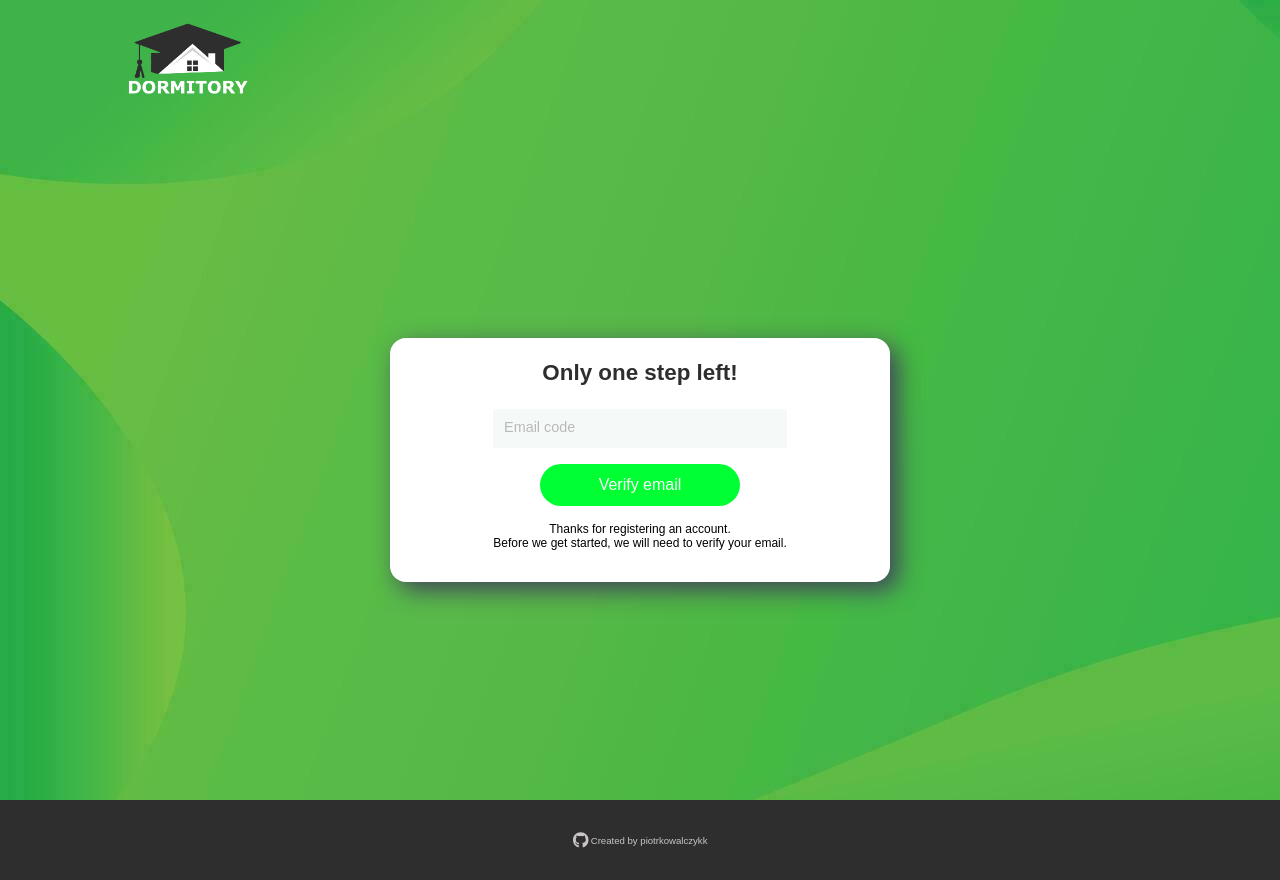
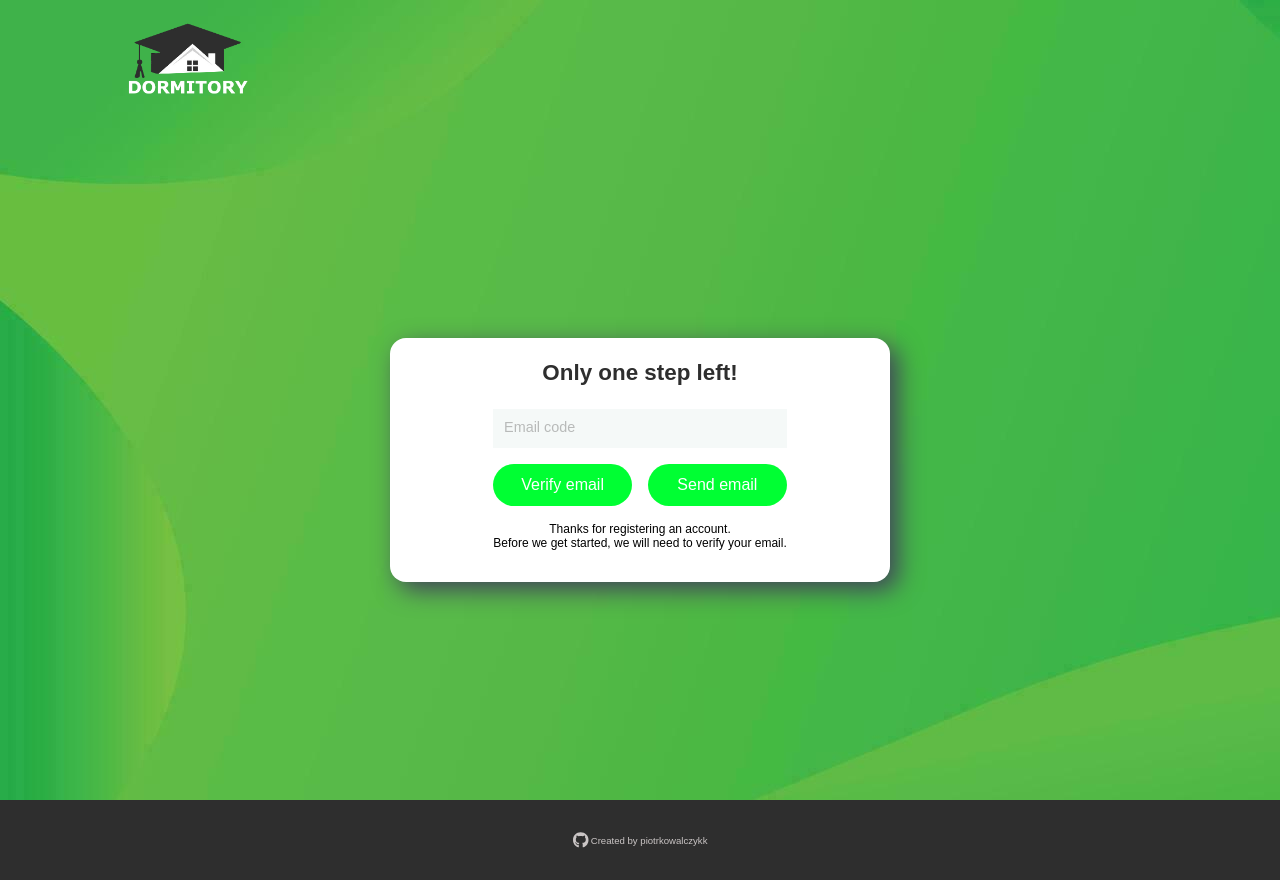
Before and after one commit to piotrkowalczykk/dormitory-management-app, a React (Vite) app in the folder client/: page /email-verification in a window 1280 px wide. Built offline with nearby package versions, Linux system fonts and the light colour scheme.

Commit message:
feat: add support for email verification on the frontend side

```diff
--- a/client/src/authentication/components/Box/Box.tsx
+++ b/client/src/authentication/components/Box/Box.tsx
@@ -1,11 +1,8 @@
-import { Button } from '../Button/Button'
 import { FC, ReactNode } from "react"
 import classes from './Box.module.css'
 import { Link } from 'react-router-dom';
 
 interface BoxProps{
-    type: 'submit';
-    btnName: string;
     title: string;
     text: string;
     link?: string;
@@ -14,13 +11,12 @@ interface BoxProps{
 }
 
 export const Box: FC<BoxProps> = ({
-    type, btnName, title, text, link, linkName, children
+    title, text, link, linkName, children
 }) => {
     return(
         <div className={classes.container}>
             <h1 className={classes.title}>{title}</h1>
             {children}
-            <Button type={type}>{btnName}</Button>
             <span className={classes.text}>{text} <Link to={link} className={classes.link}>{linkName}</Link></span>
         </div>
     )
--- a/client/src/authentication/components/Button/Button.tsx
+++ b/client/src/authentication/components/Button/Button.tsx
@@ -2,11 +2,13 @@ import classes from './Button.module.css';
 import { FC, ReactNode } from "react"
 
 interface ButtonProps {
-    type: 'submit';
+    type: 'submit' | 'button';
+    name: string;
     children?: ReactNode;
+    onClick?: () => void;
 }
 export const Button: FC<ButtonProps> = ({
-    type, children,
+    type, children, onClick, name,
 }) => { return (
-    <button className={classes.container} type={type}>{children}</button>
+    <button className={classes.container} name={name} onClick={onClick} type={type}>{children}</button>
 )}
--- a/client/src/authentication/pages/EmailVerification/EmailVerification.module.css
+++ b/client/src/authentication/pages/EmailVerification/EmailVerification.module.css
@@ -9,3 +9,10 @@
     -moz-box-shadow: 8px 8px 24px 0px rgba(66, 68, 90, 1);
     box-shadow: 8px 8px 24px 0px rgba(66, 68, 90, 1);
 }
+
+.btns{
+    width: 100%;
+    display: flex;
+    flex-direction: row;
+    gap: 1rem;
+}
--- a/client/src/authentication/pages/EmailVerification/EmailVerification.tsx
+++ b/client/src/authentication/pages/EmailVerification/EmailVerification.tsx
@@ -4,6 +4,7 @@ import classes from './EmailVerification.module.css';
 import { useNavigate } from 'react-router-dom';
 import { Box } from '../../components/Box/Box';
 import { Input } from '../../components/Input/Input';
+import { Button } from '../../components/Button/Button';
 
 export function EmailVerification(){
 
@@ -12,7 +13,12 @@ export function EmailVerification(){
     const [formData, setFormData] = useState(
         {
             emailCode: "",
-            email: "",
+            email: localStorage.getItem("email"),
+        }
+    );
+    const [formData2, setFormData2] = useState(
+        {
+            email: localStorage.getItem("email"),
         }
     );
 
@@ -31,11 +37,15 @@ export function EmailVerification(){
         setErrors({});
 
         try {
-            const response = await fetch("http://localhost:8080/auth/validate-email",
+            const url = e.target.name === "verifyEmail"
+            ? "http://localhost:8080/auth/validate-email"
+            : "http://localhost:8080/auth/resend-email-verification-code";
+
+            const response = await fetch(url,
                 {
                 method: "POST",
                 headers: {"Content-Type": "application/json"},
-                body: JSON.stringify(formData),
+                body: JSON.stringify(e.target.name === "verifyEmail" ? formData : formData2),
                 }
             );
 
@@ -54,7 +64,7 @@ export function EmailVerification(){
 
                 errorMessages.forEach((errorMessage) => {
                     const [field, message] = errorMessage.split(": ");
-                    newErrors[field.trim()] = message.trim();
+                    newErrors["emailCode"] = message.trim();
                 });
 
                 setErrors(newErrors);
@@ -66,11 +76,15 @@ export function EmailVerification(){
 
     return(
         <Layout>
-            <form onSubmit={handleSubmit} className={classes.form}>
-                <Box type='submit' btnName='Verify email' title='Only one step left!'
+            <form className={classes.form}>
+                <Box title='Only one step left!'
                  text={<>Thanks for registering an account. <br /> Before we get started, we will need to verify your email.</>}>
                     <Input type="text" placeholder="Email code" value={formData.emailCode} name="emailCode"
                      error={errors.emailCode} onChange={handleInputChange} />
+                     <div className={classes.btns}>
+                        <Button type='button' onClick={handleSubmit} name="verifyEmail">Verify email</Button>
+                        <Button type='button' onClick={handleSubmit} name="sendEmail">Send email</Button>
+                     </div>
                 </Box>
              </form>
         </Layout>
--- a/client/src/authentication/pages/Login/Login.tsx
+++ b/client/src/authentication/pages/Login/Login.tsx
@@ -5,6 +5,7 @@ import { useState } from "react";
 import classes from './Login.module.css'
 import { useNavigate } from 'react-router-dom';
 import { useAuth } from '../../AuthProvider';
+import { Button } from '../../components/Button/Button';
 
 
 export function Login(){
@@ -34,6 +35,7 @@ export function Login(){
         setErrors({});
 
         try {
+            console.log(formData.email);
             const response = await fetch("http://localhost:8080/auth/login",
                 {
                 method: "POST",
@@ -52,6 +54,7 @@ export function Login(){
                 const errorMessages = errorData.message.split(", ");
 
                 if(errorMessages == "email: email is not verified"){
+                    localStorage.setItem("email", formData.email);
                     navigate("/email-verification")
                 }
 
@@ -70,13 +73,14 @@ export function Login(){
     return(
         <Layout>
             <form onSubmit={handleSubmit} className={classes.form}>
-            <Box type='submit' btnName='Log in' title='Hello Again!'
+            <Box title='Hello Again!'
              text='Is this your first time on Dormitory?' linkName='Join now'
              link='/register'>
                 <Input type="text" placeholder="Email" value={formData.email} name="email"
                     error={errors.email} onChange={handleInputChange} />
                 <Input type="password" placeholder="Password" value={formData.password} name="password"
                     error={errors.password} onChange={handleInputChange} />
+                    <Button type='submit'>Log in</Button>
              </Box>
              </form>
         </Layout>
--- a/client/src/authentication/pages/Register/Register.tsx
+++ b/client/src/authentication/pages/Register/Register.tsx
@@ -43,6 +43,7 @@ export function Register(){
 
             if (response.ok){
                 const data = await response.json();
+                localStorage.setItem("email", formData.email);
                 navigate("/email-verification");
                 alert(`${data.message}`);
             } else {
```
